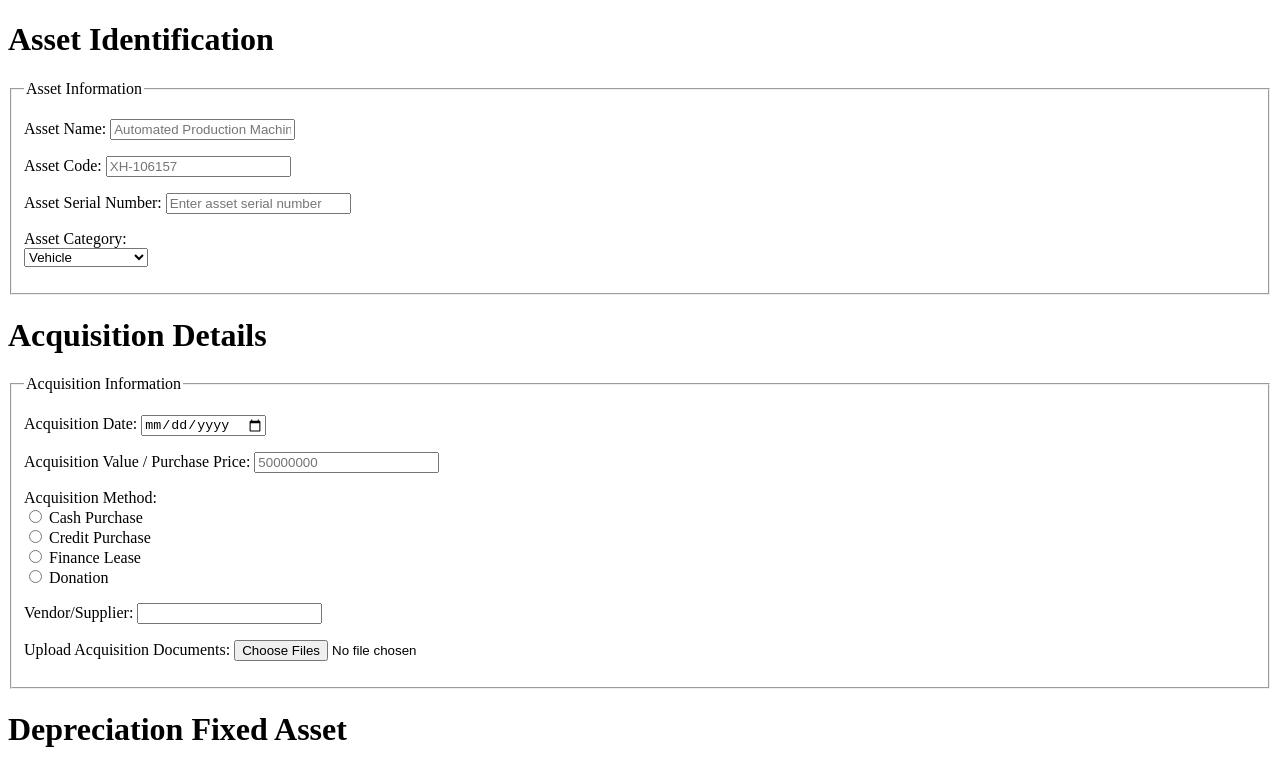
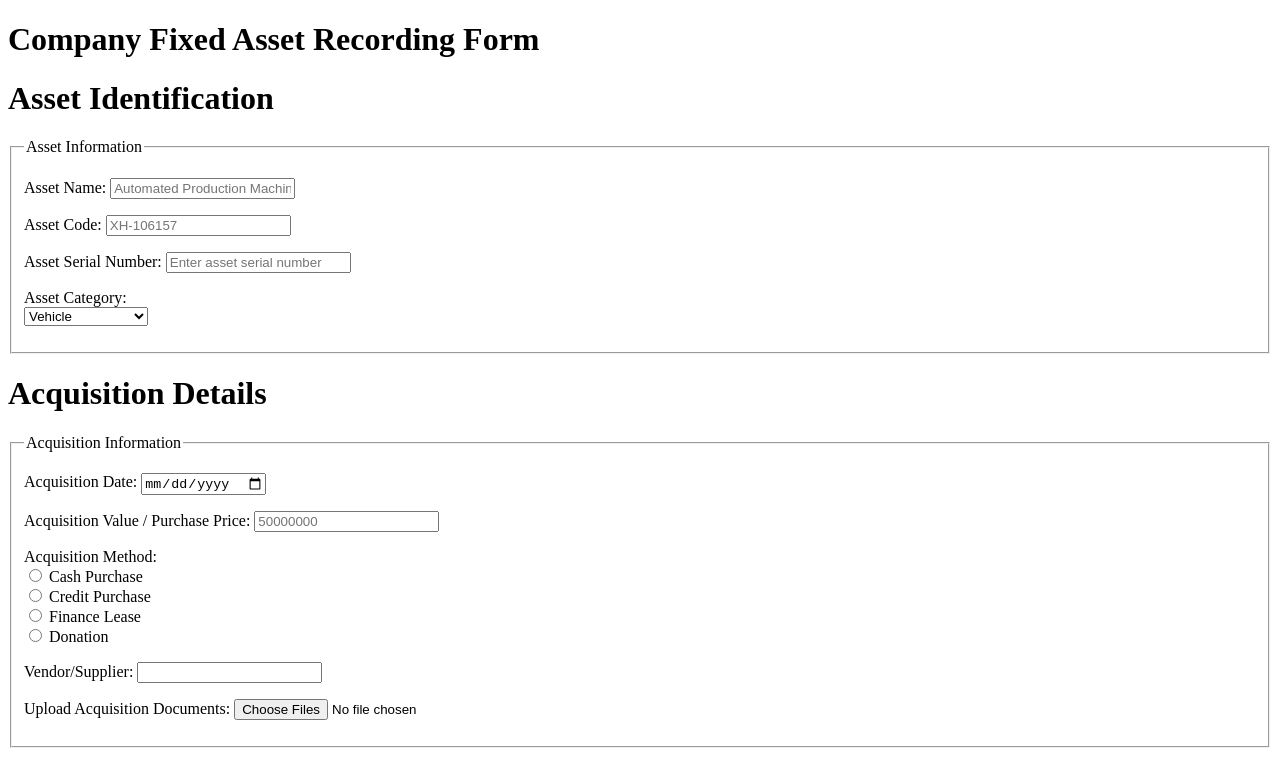
Before and after one commit to garinisahasrakirana-blue/Kira_ring, a plain HTML site: page Week 3/Company Fixed Asset Recording Form/index.html in a window 1280 px wide. Shown: the top 766 px of the page. Drawn offline with Linux system fonts and the light colour scheme.

Commit message:
Chapter 3 Student Report Garini SahasraKirana - Basic Programming

```diff
--- a/Week 3/Company Fixed Asset Recording Form/index.html
+++ b/Week 3/Company Fixed Asset Recording Form/index.html
@@ -6,6 +6,7 @@
     <title>Company Fixed Asset Recording Form </title>
 </head>
 <body>
+    <h1>Company Fixed Asset Recording Form</h1>
     <form method="post" action="#" enctype="multipart/form-data">
 
         <h1>Asset Identification</h1>
```
Also changed, not shown: 1 other file.
